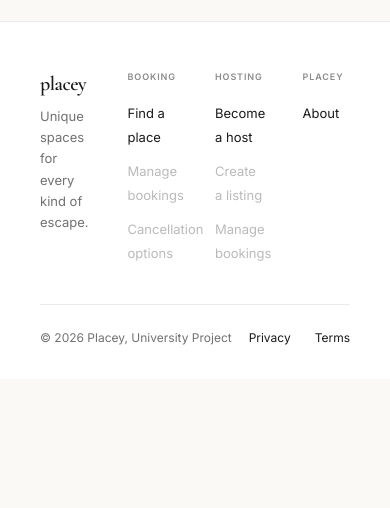
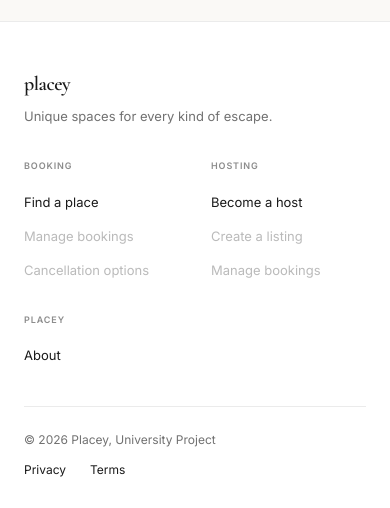
Before and after one commit to nikmtl-archive/placey, a Vue app in the folder placey-fe/: page / in a window 390 px wide. Shown: the part 595-1103 px from the top of the page. Before the commit the page ends 974 px from the top, so only its background shows below. Built offline with nearby package versions, Linux system fonts and the light colour scheme; no server answers; a web font is replaced by a local one.

Commit message:
feat: improve layout and responsiveness of SiteFooter component

```diff
--- a/placey-fe/src/components/SiteFooter.vue
+++ b/placey-fe/src/components/SiteFooter.vue
@@ -1,9 +1,9 @@
 <template>
   <footer class="border-t border-divider-light bg-white pt-12 pb-8">
-    <div class="max-w-7xl mx-auto px-10">
-      <div class="grid grid-cols-4 gap-10 mb-10">
+    <div class="max-w-7xl mx-auto px-6 sm:px-10">
+      <div class="grid grid-cols-2 sm:grid-cols-4 gap-8 sm:gap-10 mb-10">
         <!-- Brand column -->
-        <div>
+        <div class="col-span-2 sm:col-span-1">
           <RouterLink to="/" class="font-serif text-xl font-semibold text-ink tracking-tight">placey</RouterLink>
           <p class="text-[13px] text-muted mt-2 leading-relaxed">
             Unique spaces for every kind of escape.
@@ -25,7 +25,7 @@
         </div>
       </div>
 
-      <div class="flex items-center justify-between pt-6 border-t border-divider-light">
+      <div class="flex flex-col sm:flex-row sm:items-center sm:justify-between gap-3 pt-6 border-t border-divider-light">
         <span class="text-[12px] text-muted">© 2026 Placey, University Project</span>
         <nav class="flex gap-6">
           <RouterLink
```
